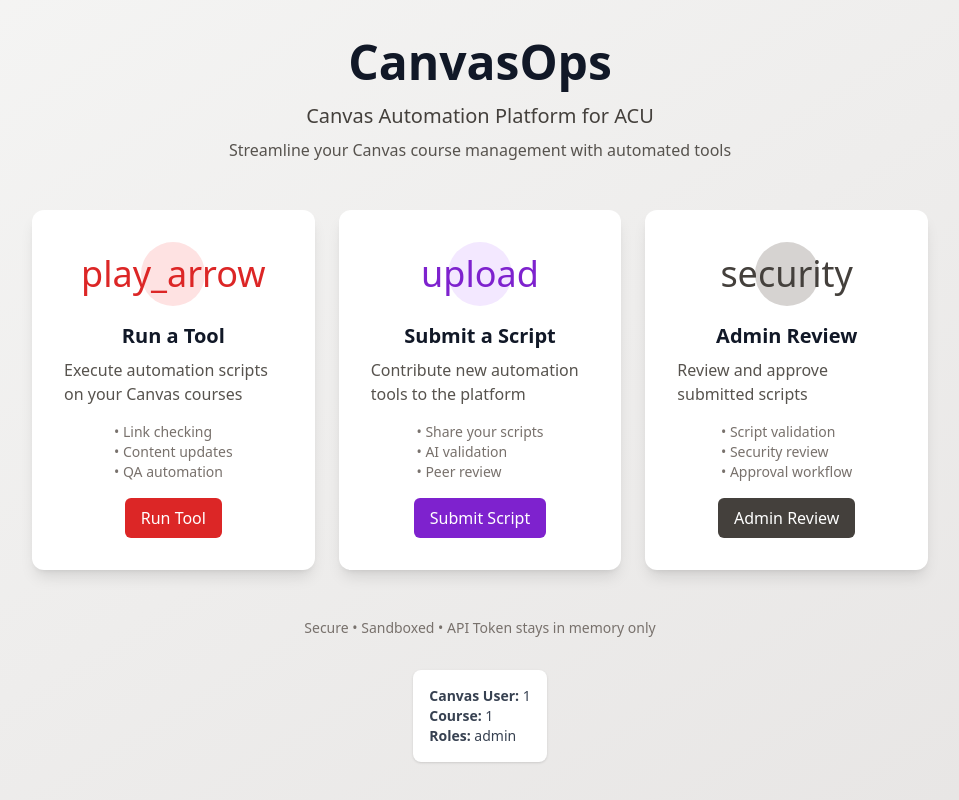
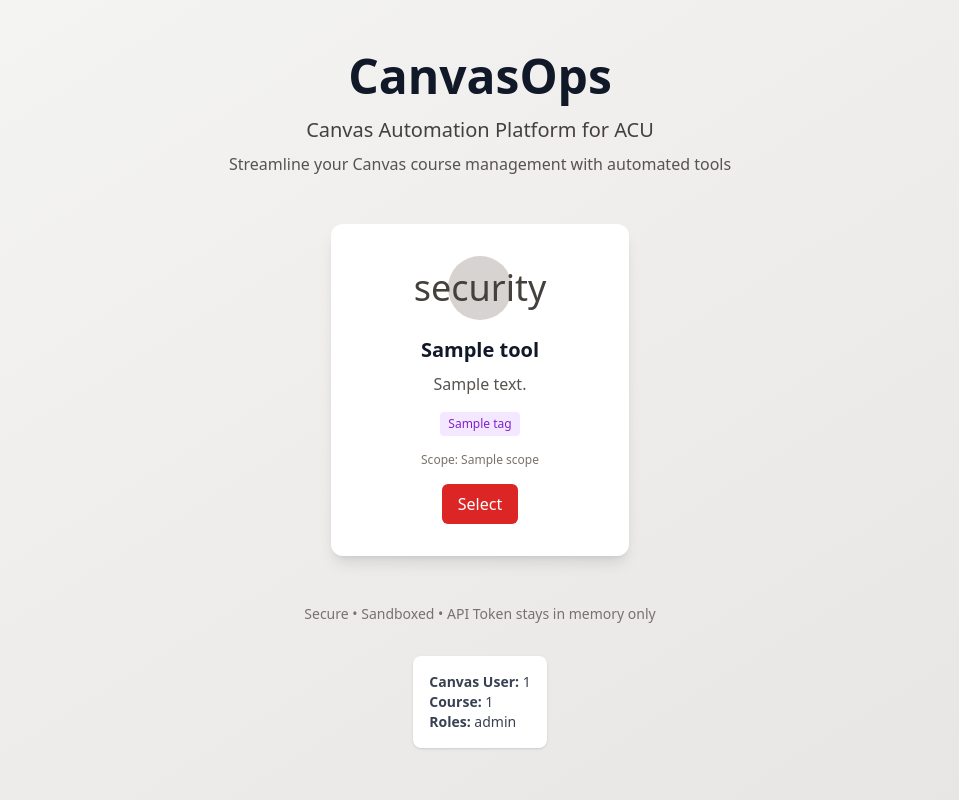
Before and after one commit to anbinumer/canvasops-django, a Django app: template templates/lti/tool_selection.html in a window 1280 px wide. Shown: the whole page, without its empty margins (160-1119 px from the left). Run offline with Django 4.2, Linux system fonts and the light colour scheme; the template is opened without the code that fills it: most values are stand-ins (such as "Sample title", 1, 10 or a date in 2020); some libraries are stand-ins or nearby versions.

Commit message:
Dynamic tool selection UI: Django template now renders tool cards from Python list (React parity)

```diff
--- a/templates/lti/tool_selection.html
+++ b/templates/lti/tool_selection.html
@@ -14,45 +14,35 @@
             <p class="text-stone-600">Streamline your Canvas course management with automated tools</p>
         </div>
         <div class="mb-8 flex flex-col md:flex-row md:space-x-6 space-y-4 md:space-y-0 items-center justify-center">
-            <div class="bg-white rounded-xl shadow-lg p-8 w-full md:w-1/3 flex flex-col items-center">
-                <div class="w-16 h-16 bg-red-100 rounded-full flex items-center justify-center mb-4">
-                    <span class="material-icons text-red-600 text-4xl">play_arrow</span>
+            {% for tool in tools %}
+            <div class="bg-white rounded-xl shadow-lg p-8 w-full md:w-1/3 flex flex-col items-center" data-tool-id="{{ tool.id }}">
+                <div class="w-16 h-16 rounded-full flex items-center justify-center mb-4 {% if tool.id == 'link-checker' %}bg-red-100{% elif tool.id == 'find-replace' %}bg-purple-100{% elif tool.id == 'due-date-audit' %}bg-blue-100{% elif tool.id == 'navigation-cleaner' %}bg-green-100{% else %}bg-stone-300{% endif %}">
+                    {% if tool.id == 'link-checker' %}
+                        <span class="material-icons text-red-600 text-4xl">play_arrow</span>
+                    {% elif tool.id == 'find-replace' %}
+                        <span class="material-icons text-purple-700 text-4xl">upload</span>
+                    {% elif tool.id == 'due-date-audit' %}
+                        <span class="material-icons text-blue-700 text-4xl">event</span>
+                    {% elif tool.id == 'navigation-cleaner' %}
+                        <span class="material-icons text-green-700 text-4xl">menu</span>
+                    {% else %}
+                        <span class="material-icons text-stone-700 text-4xl">security</span>
+                    {% endif %}
                 </div>
-                <h3 class="text-xl font-semibold text-gray-900 mb-2">Run a Tool</h3>
-                <p class="text-stone-600 mb-4">Execute automation scripts on your Canvas courses</p>
-                <div class="text-sm text-stone-500 mb-4">
-                    <div>• Link checking</div>
-                    <div>• Content updates</div>
-                    <div>• QA automation</div>
+                <h3 class="text-xl font-semibold text-gray-900 mb-2">{{ tool.name }}</h3>
+                <p class="text-stone-600 mb-4">{{ tool.description }}</p>
+                <div class="flex flex-wrap gap-1 mb-4">
+                    {% for tag in tool.tags %}
+                        <span class="px-2 py-1 bg-purple-100 text-purple-700 text-xs rounded">{{ tag }}</span>
+                    {% endfor %}
                 </div>
-                <a href="#" class="inline-block bg-red-600 text-white px-4 py-2 rounded-md font-medium hover:bg-red-700 transition">Run Tool</a>
+                <div class="text-xs text-stone-500 mb-4">Scope: {{ tool.scope }}</div>
+                {% if tool.is_destructive %}
+                    <div class="mb-2 px-2 py-1 bg-orange-100 text-orange-700 text-xs rounded font-medium">DESTRUCTIVE</div>
+                {% endif %}
+                <a href="#" class="inline-block bg-red-600 text-white px-4 py-2 rounded-md font-medium hover:bg-red-700 transition">Select</a>
             </div>
-            <div class="bg-white rounded-xl shadow-lg p-8 w-full md:w-1/3 flex flex-col items-center">
-                <div class="w-16 h-16 bg-purple-100 rounded-full flex items-center justify-center mb-4">
-                    <span class="material-icons text-purple-700 text-4xl">upload</span>
-                </div>
-                <h3 class="text-xl font-semibold text-gray-900 mb-2">Submit a Script</h3>
-                <p class="text-stone-600 mb-4">Contribute new automation tools to the platform</p>
-                <div class="text-sm text-stone-500 mb-4">
-                    <div>• Share your scripts</div>
-                    <div>• AI validation</div>
-                    <div>• Peer review</div>
-                </div>
-                <a href="#" class="inline-block bg-purple-700 text-white px-4 py-2 rounded-md font-medium hover:bg-purple-800 transition">Submit Script</a>
-            </div>
-            <div class="bg-white rounded-xl shadow-lg p-8 w-full md:w-1/3 flex flex-col items-center">
-                <div class="w-16 h-16 bg-stone-300 rounded-full flex items-center justify-center mb-4">
-                    <span class="material-icons text-stone-700 text-4xl">security</span>
-                </div>
-                <h3 class="text-xl font-semibold text-gray-900 mb-2">Admin Review</h3>
-                <p class="text-stone-600 mb-4">Review and approve submitted scripts</p>
-                <div class="text-sm text-stone-500 mb-4">
-                    <div>• Script validation</div>
-                    <div>• Security review</div>
-                    <div>• Approval workflow</div>
-                </div>
-                <a href="#" class="inline-block bg-stone-700 text-white px-4 py-2 rounded-md font-medium hover:bg-stone-800 transition">Admin Review</a>
-            </div>
+            {% endfor %}
         </div>
         <div class="mt-12 text-center">
             <p class="text-sm text-stone-500">
```
Also changed, not shown: lti/views.py (+45 -0 lines).
